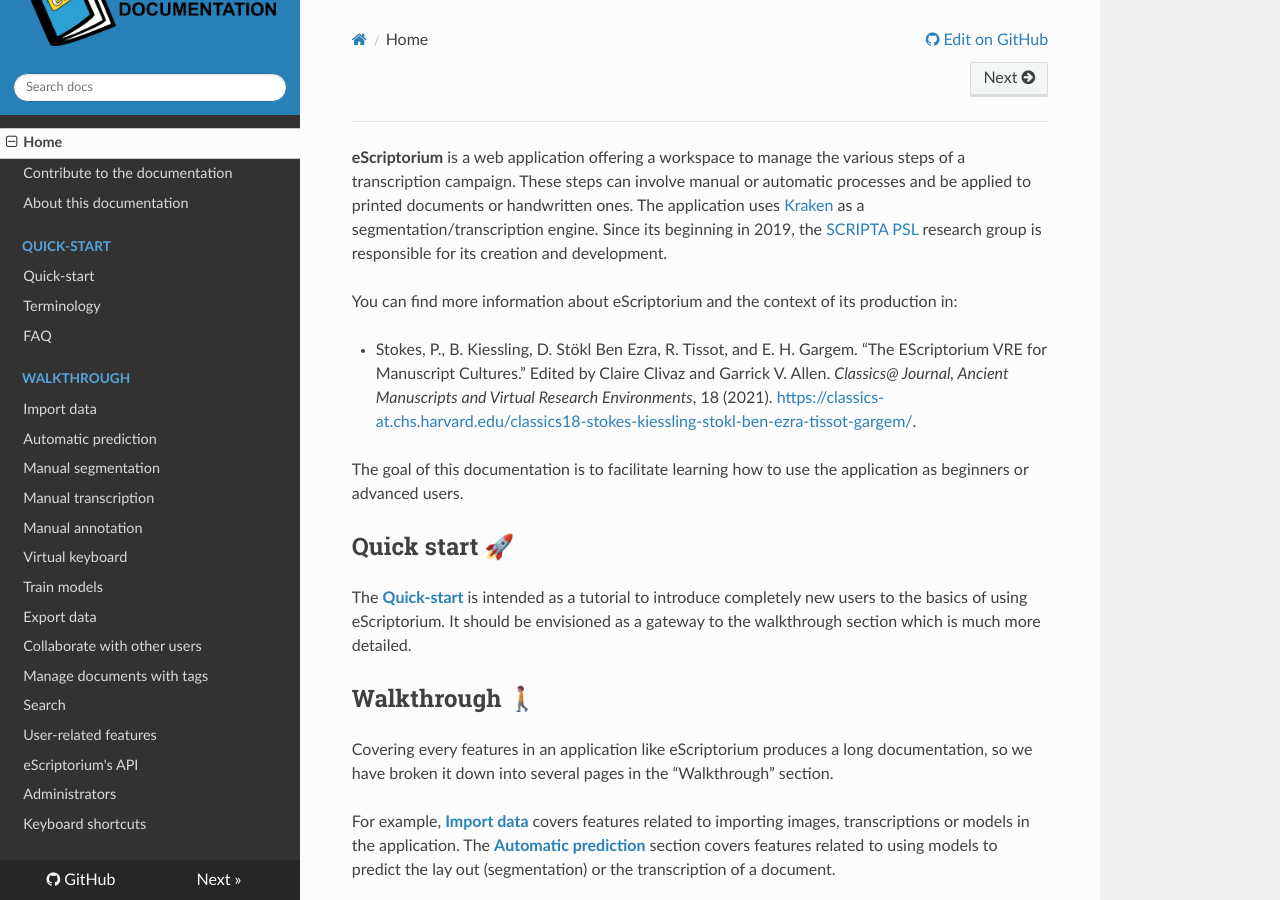
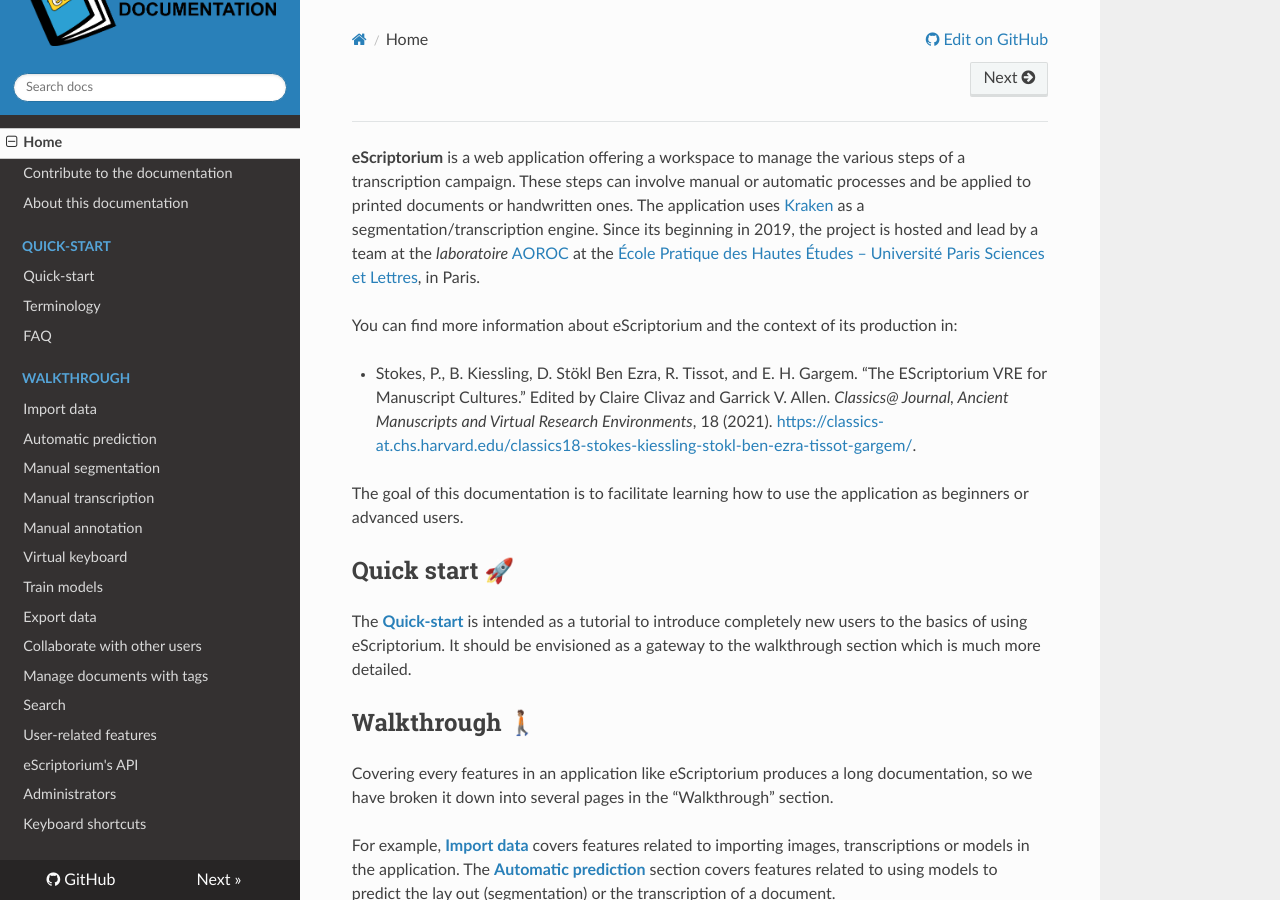
Before and after one commit to alix-tz/escriptorium-documentation, an MkDocs documentation site: the page built from docs/index.md, in a window 1280 px wide and 900 px high. Built offline with MkDocs 1.6.1, drawn with Linux system fonts in a browser that asks for light colours; nearby versions of some CDN libraries.

Commit message:
Update index.md to remove obsolete references to SCRIPTA team

```diff
--- a/docs/index.md
+++ b/docs/index.md
@@ -7,7 +7,7 @@
 ---
 
 
-**eScriptorium** is a web application offering a workspace to manage the various steps of a transcription campaign. These steps can involve manual or automatic processes and be applied to printed documents or handwritten ones. The application uses [Kraken](https://kraken.re/) as a segmentation/transcription engine. Since its beginning in 2019, the [SCRIPTA PSL](https://scripta.psl.eu/) research group is responsible for its creation and development.
+**eScriptorium** is a web application offering a workspace to manage the various steps of a transcription campaign. These steps can involve manual or automatic processes and be applied to printed documents or handwritten ones. The application uses [Kraken](https://kraken.re/) as a segmentation/transcription engine. Since its beginning in 2019, the project is hosted and lead by a team at the _laboratoire_ [AOROC](http://www.archeo.ens.fr/) at the [École Pratique des Hautes Études – Université Paris Sciences et Lettres](https://ephe.psl.eu/), in Paris.
 
 You can find more information about eScriptorium and the context of its production in:
 
```
